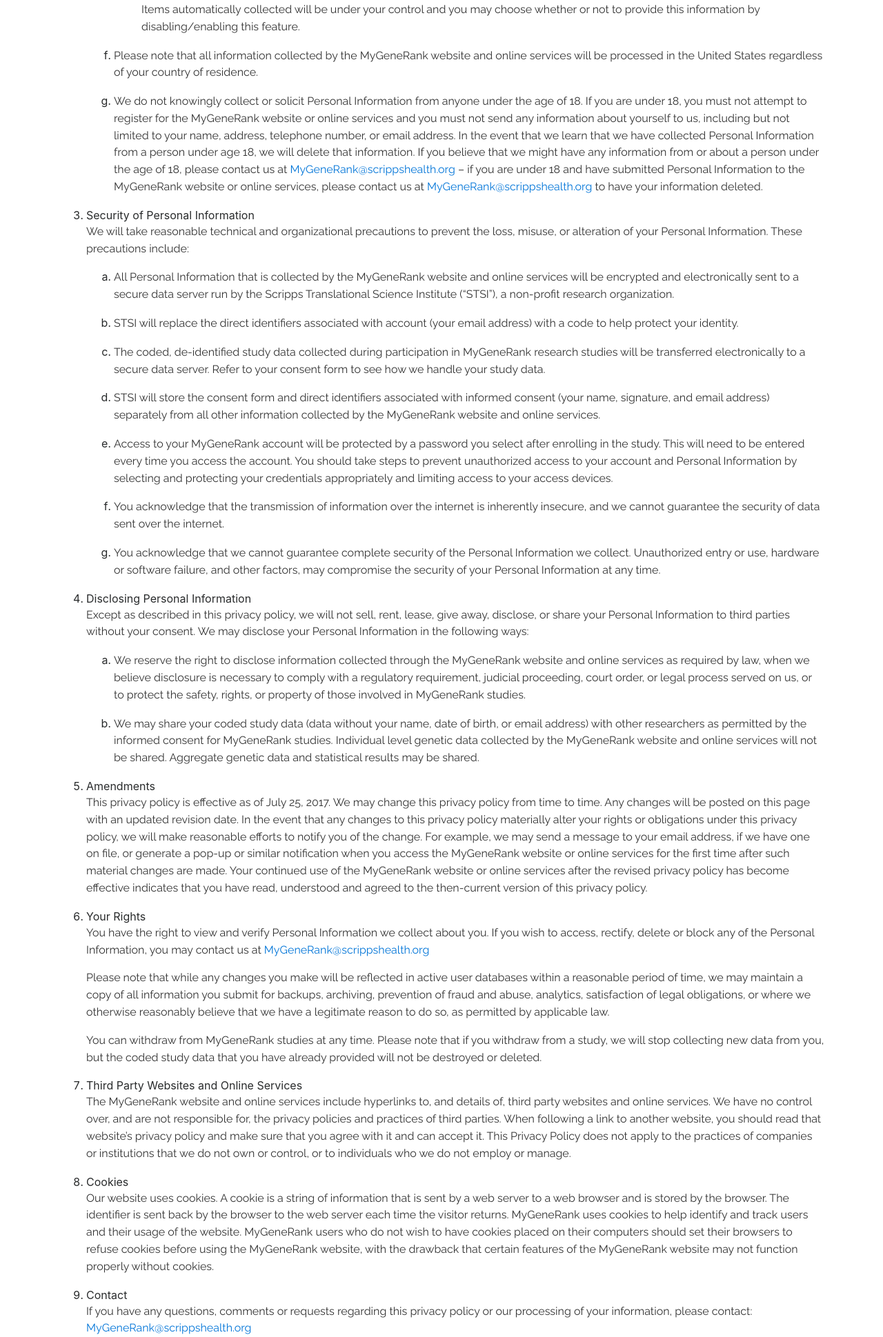
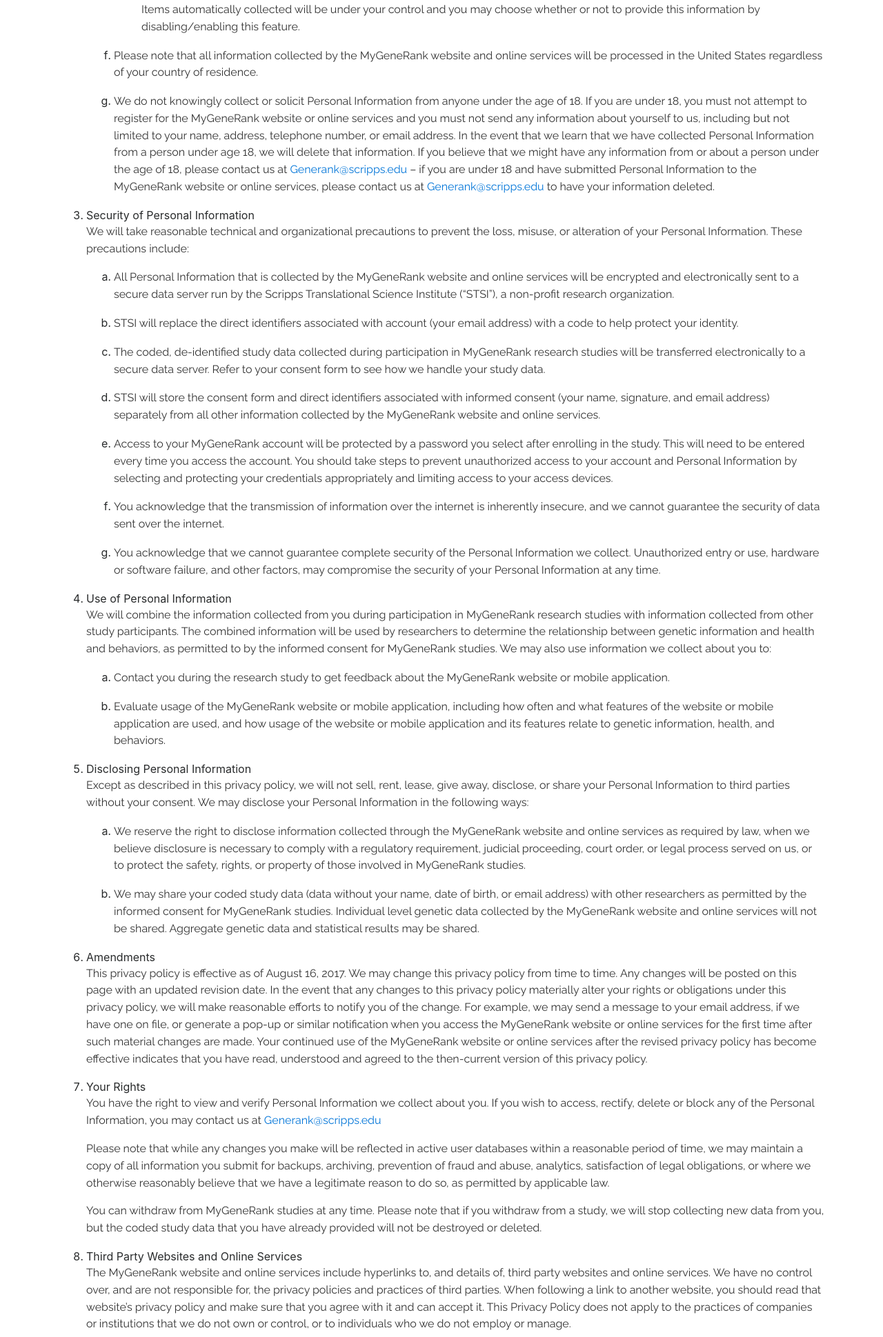
Before and after one commit to shuchenliu/mygenerank-api, a Django app: template generank/website/templates/privacy_policy.html in a window 1280 px wide. Shown: the part 1152-3091 px from the top of the page at 69% size. Run offline with Django 3.2, Linux system fonts and the light colour scheme; the template is opened without the code that fills it, so the values that code supplies are empty; parts of the project's set-up code (start-up, migrations or seed data) failed here and were passed over; some libraries are stand-ins or nearby versions.

Commit message:
Updates privacy policy.

```diff
--- a/generank/website/templates/privacy_policy.html
+++ b/generank/website/templates/privacy_policy.html
@@ -43,11 +43,11 @@
             </p></li>
             <li><p>
               Information collected during participation in MyGeneRank research studies. The Informed Consent associated with each research study will tell you what information will be collected. If you choose to share information during participation in MyGeneRank research studies, once that information is collected, it is covered by this privacy policy. This information includes:
-                <ol type="i">
-                  <li><p>
+              <ol type="i">
+                <li><p>
                   Information that you manually enter during participation in MyGeneRank research studies (e.g. survey responses). This may include personal health and demographic information such as blood pressure measurements, cholesterol levels, family health history information, age, gender, weight, etc. You may choose not to provide us with certain information.
-                  </p></li>
-                  <li><p>
+                </p></li>
+                <li><p>
                   Information that is automatically collected during participation in MyGeneRank research studies, including data collected by HealthKit (e.g. step counts, nutrition logs, etc.), and data collected by wearable technology (e.g. wristwatches, blood pressure monitors, etc.). Items automatically collected will be under your control and you may choose whether or not to provide this information by disabling/enabling this feature.
                 </p></li>
               </ol>
@@ -56,7 +56,7 @@
               Please note that all information collected by the MyGeneRank website and online services will be processed in the United States regardless of your country of residence.
             </p></li>
             <li><p>
-              We do not knowingly collect or solicit Personal Information from anyone under the age of 18. If you are under 18, you must not attempt to register for the MyGeneRank website or online services and you must not send any information about yourself to us, including but not limited to your name, address, telephone number, or email address. In the event that we learn that we have collected Personal Information from a person under age 18, we will delete that information. If you believe that we might have any information from or about a person under the age of 18, please contact us at <a href="mailto:mygenerank@scrippshealth.org">MyGeneRank@scrippshealth.org</a> – if you are under 18 and have submitted Personal Information to the MyGeneRank website or online services, please contact us at <a href="mailto:mygenerank@scrippshealth.org">MyGeneRank@scrippshealth.org</a> to have your information deleted.
+              We do not knowingly collect or solicit Personal Information from anyone under the age of 18. If you are under 18, you must not attempt to register for the MyGeneRank website or online services and you must not send any information about yourself to us, including but not limited to your name, address, telephone number, or email address. In the event that we learn that we have collected Personal Information from a person under age 18, we will delete that information. If you believe that we might have any information from or about a person under the age of 18, please contact us at <a href="mailto:generank@scripps.edu">Generank@scripps.edu</a> – if you are under 18 and have submitted Personal Information to the MyGeneRank website or online services, please contact us at <a href="mailto:generank@scripps.edu">Generank@scripps.edu</a> to have your information deleted.
             </p></li>
           </ol>
         </li>
@@ -86,6 +86,17 @@
             </p></li>
           </ol>
         </p></li>
+        <li>Use of Personal Information<p>
+          We will combine the information collected from you during participation in MyGeneRank research studies with information collected from other study participants. The combined information will be used by researchers to determine the relationship between genetic information and health and behaviors, as permitted to by the informed consent for MyGeneRank studies. We may also use information we collect about you to:
+          <ol type="a">
+            <li><p>
+              Contact you during the research study to get feedback about the MyGeneRank website or mobile application.
+            </p></li>
+            <li><p>
+              Evaluate usage of the MyGeneRank website or mobile application, including how often and what features of the website or mobile application are used, and how usage of the website or mobile application and its features relate to genetic information, health, and behaviors.
+            </p></li>
+          </ol>
+        </p></li>
         <li>Disclosing Personal Information<p>
           Except as described in this privacy policy, we will not sell, rent, lease, give away, disclose, or share your Personal Information to third parties without your consent. We may disclose your Personal Information in the following ways:
           <ol type="a">
@@ -98,12 +109,12 @@
           </ol>
         </p></li>
         <li>Amendments<p>
-          This privacy policy is effective as of July 25, 2017. We may change this privacy policy from time to time. Any changes will be posted on this page with an updated revision date. In the event that any changes to this privacy policy materially alter your rights or obligations under this privacy policy, we will make reasonable efforts to notify you of the change. For example, we may send a message to your email address, if we have one on file, or generate a pop-up or similar notification when you access the MyGeneRank website or online services for the first time after such material changes are made. Your continued use of the MyGeneRank website or online services after the revised privacy policy has become effective indicates that you have read, understood and agreed to the then-current version of this privacy policy.
+          This privacy policy is effective as of August 16, 2017. We may change this privacy policy from time to time. Any changes will be posted on this page with an updated revision date. In the event that any changes to this privacy policy materially alter your rights or obligations under this privacy policy, we will make reasonable efforts to notify you of the change. For example, we may send a message to your email address, if we have one on file, or generate a pop-up or similar notification when you access the MyGeneRank website or online services for the first time after such material changes are made. Your continued use of the MyGeneRank website or online services after the revised privacy policy has become effective indicates that you have read, understood and agreed to the then-current version of this privacy policy.
         </p></li>
         <li>Your Rights
           <p>
-            You have the right to view and verify Personal Information we collect about you. If you wish to access, rectify, delete or block any of the Personal Information, you may contact us at <a href="mailto:mygenerank@scrippshealth.org">MyGeneRank@scrippshealth.org</a>
-          </p><p>
+            You have the right to view and verify Personal Information we collect about you. If you wish to access, rectify, delete or block any of the Personal Information, you may contact us at <a href="mailto:generank@scripps.edu">Generank@scripps.edu</a>
+           </p><p>
             Please note that while any changes you make will be reflected in active user databases within a reasonable period of time, we may maintain a copy of all information you submit for backups, archiving, prevention of fraud and abuse, analytics, satisfaction of legal obligations, or where we otherwise reasonably believe that we have a legitimate reason to do so, as permitted by applicable law.
           </p><p>
             You can withdraw from MyGeneRank studies at any time. Please note that if you withdraw from a study, we will stop collecting new data from you, but the coded study data that you have already provided will not be destroyed or deleted.
@@ -120,7 +131,7 @@
           </p>
         </li>
         <li>Contact<p>
-          If you have any questions, comments or requests regarding this privacy policy or our processing of your information, please contact: <a href="mailto:mygenerank@scrippshealth.org">MyGeneRank@scrippshealth.org</a>
+          If you have any questions, comments or requests regarding this privacy policy or our processing of your information, please contact: <a href="mailto:generank@scripps.edu">Generank@scripps.edu</a
         </p></li>
       </li>
     </ol>
```
Also changed, not shown: generank/compute/tasks/metrics/active_time.py (line endings or trailing spaces).
